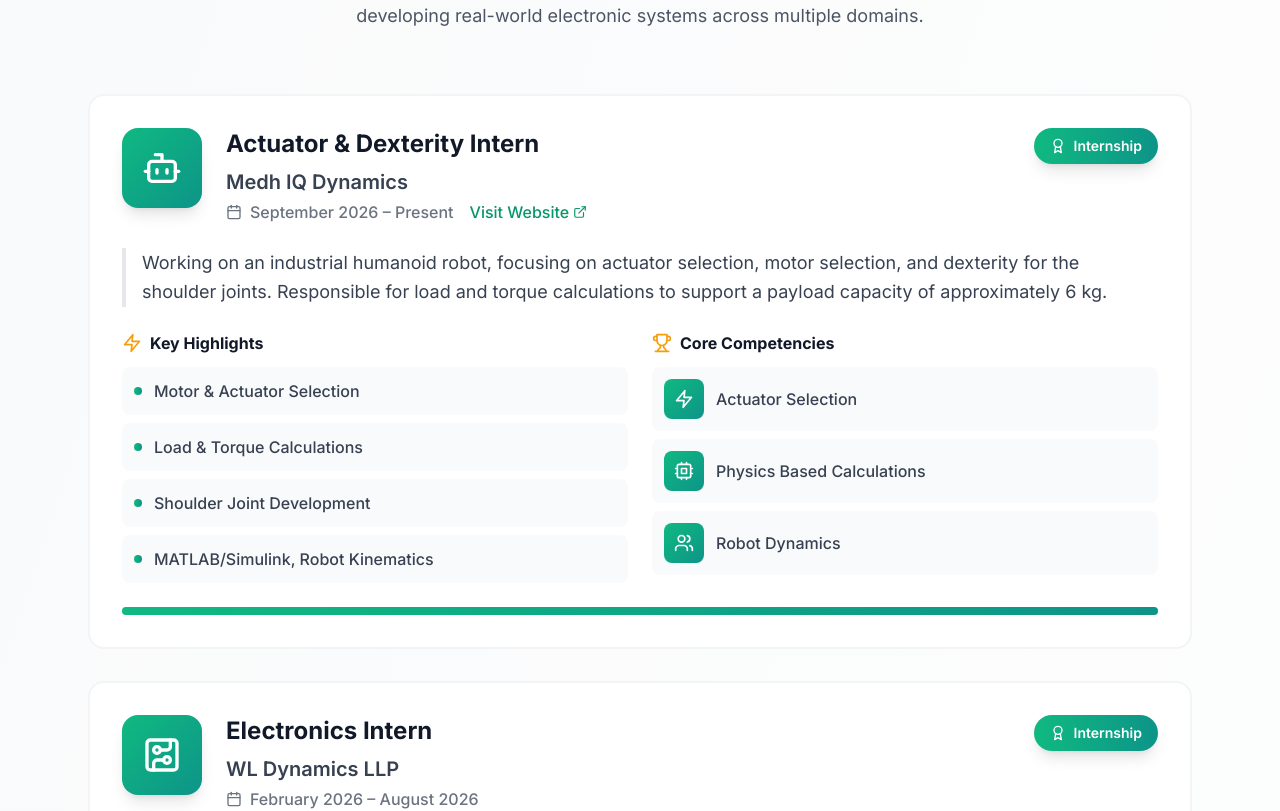
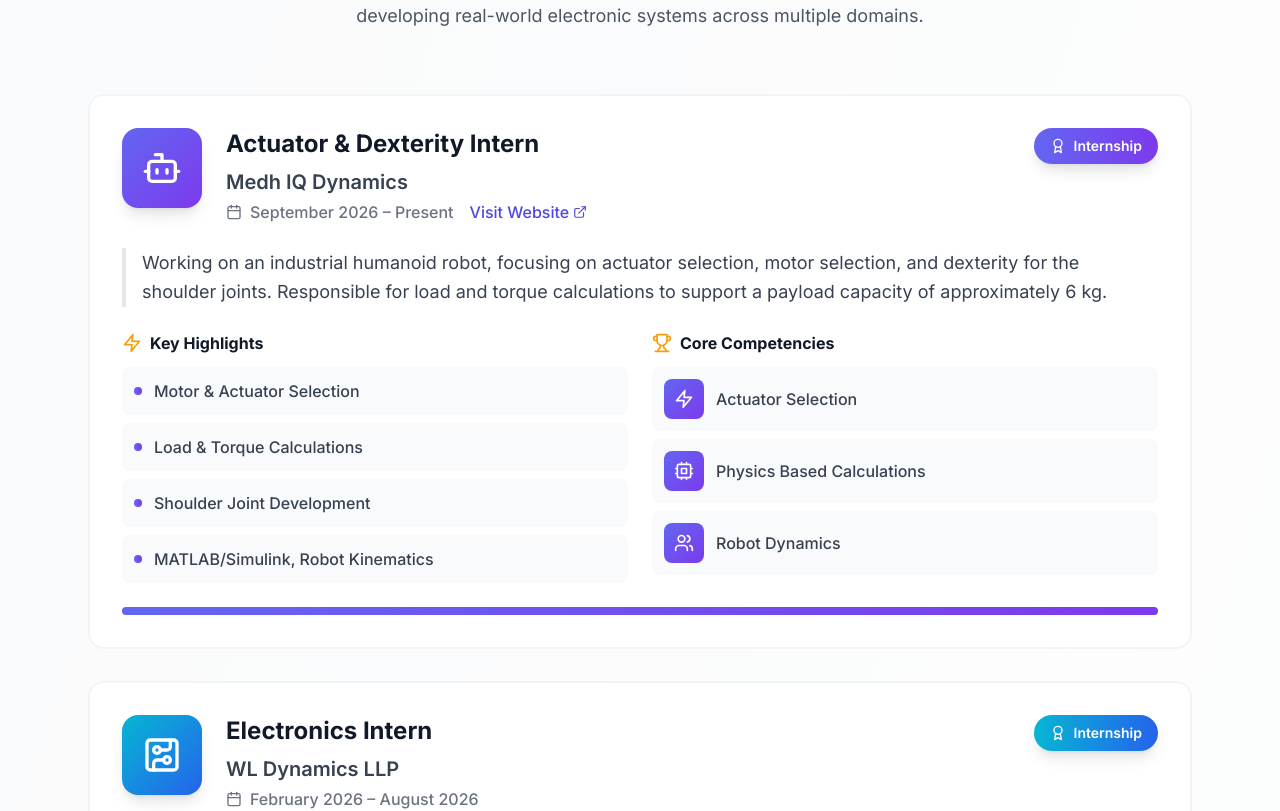
Before and after one commit to Sarthak845/portfolio, a React (Vite) app: page / in a window 1280 px wide. Shown: the part 3862-4673 px from the top of the page. Built offline with nearby package versions, Linux system fonts and the light colour scheme.

Commit message:
Colour change

```diff
--- a/src/components/Experience.tsx
+++ b/src/components/Experience.tsx
@@ -2,7 +2,7 @@ import { GraduationCap, Trophy, Users, Cpu, Battery, Zap, Award, Calendar, Crown
 
 const experiences = [
   {
-    type: 'internship',
+    type: 'robotics',
     icon: Bot,
     title: 'Actuator & Dexterity Intern',
     organization: 'Medh IQ Dynamics',
@@ -22,7 +22,7 @@ const experiences = [
     ]
   },
   {
-    type: 'internship',
+    type: 'electronics',
     icon: CircuitBoard,
     title: 'Electronics Intern',
     organization: 'WL Dynamics LLP',
@@ -115,26 +115,26 @@ const ExperienceCard = ({ exp }: { exp: any; index: number }) => {
 
   const getStyles = (type: string) => {
     switch (type) {
-      case 'leadership':
+      case 'robotics':
+        return {
+          gradient: 'from-indigo-500 to-violet-600',
+          borderColor: 'hover:border-indigo-500/50',
+          textColor: 'group-hover:text-indigo-600',
+          bgHover: 'group-hover:from-indigo-500/5 group-hover:to-violet-500/5'
+        };
+      case 'electronics':
+        return {
+          gradient: 'from-cyan-500 to-blue-600',
+          borderColor: 'hover:border-cyan-500/50',
+          textColor: 'group-hover:text-cyan-600',
+          bgHover: 'group-hover:from-cyan-500/5 group-hover:to-blue-500/5'
+        };
+      case 'Formula student & Leadership':
         return {
           gradient: 'from-purple-500 to-pink-600',
           borderColor: 'hover:border-purple-500/50',
           textColor: 'group-hover:text-purple-600',
           bgHover: 'group-hover:from-purple-500/5 group-hover:to-pink-500/5'
-        };
-      case 'internship':
-        return {
-          gradient: 'from-emerald-500 to-teal-600',
-          borderColor: 'hover:border-emerald-500/50',
-          textColor: 'group-hover:text-emerald-600',
-          bgHover: 'group-hover:from-emerald-500/5 group-hover:to-teal-500/5'
-        };
-      case 'technical':
-        return {
-          gradient: 'from-cyan-500 to-blue-600',
-          borderColor: 'hover:border-cyan-500/50',
-          textColor: 'group-hover:text-cyan-600',
-          bgHover: 'group-hover:from-cyan-500/5 group-hover:to-blue-500/5'
         };
       case 'education':
         return {
@@ -190,7 +190,7 @@ const ExperienceCard = ({ exp }: { exp: any; index: number }) => {
                     href={exp.website}
                     target="_blank"
                     rel="noopener noreferrer"
-                    className="inline-flex items-center gap-1 text-emerald-600 hover:text-emerald-700 font-medium transition-colors"
+                    className="inline-flex items-center gap-1 text-indigo-600 hover:text-indigo-700 font-medium transition-colors"
                   >
                     Visit Website
                     <ExternalLink className="w-3.5 h-3.5" />
@@ -203,7 +203,7 @@ const ExperienceCard = ({ exp }: { exp: any; index: number }) => {
           <div className="flex-shrink-0">
             <span className={`inline-flex items-center gap-2 px-4 py-2 bg-gradient-to-r ${styles.gradient} text-white rounded-full text-sm font-semibold shadow-lg`}>
               <Award className="w-4 h-4" />
-              {exp.type === 'internship' ? 'Internship' : exp.type.charAt(0).toUpperCase() + exp.type.slice(1)}
+              {exp.type === 'robotics' || exp.type === 'electronics' ? 'Internship' : exp.type.charAt(0).toUpperCase() + exp.type.slice(1)}
             </span>
           </div>
         </div>
@@ -288,7 +288,7 @@ const ExperienceCard = ({ exp }: { exp: any; index: number }) => {
               href={exp.certificateUrl}
               target="_blank"
               rel="noopener noreferrer"
-              className="inline-flex items-center gap-2 px-5 py-3 bg-gradient-to-r from-emerald-500 to-teal-600 hover:from-emerald-600 hover:to-teal-700 text-white rounded-lg font-semibold text-sm transition-all duration-300 transform hover:scale-105 shadow-lg hover:shadow-xl"
+              className={`inline-flex items-center gap-2 px-5 py-3 bg-gradient-to-r ${styles.gradient} hover:opacity-90 text-white rounded-lg font-semibold text-sm transition-all duration-300 transform hover:scale-105 shadow-lg hover:shadow-xl`}
             >
               <FileText className="w-4 h-4" />
               View Internship Certificate
```
